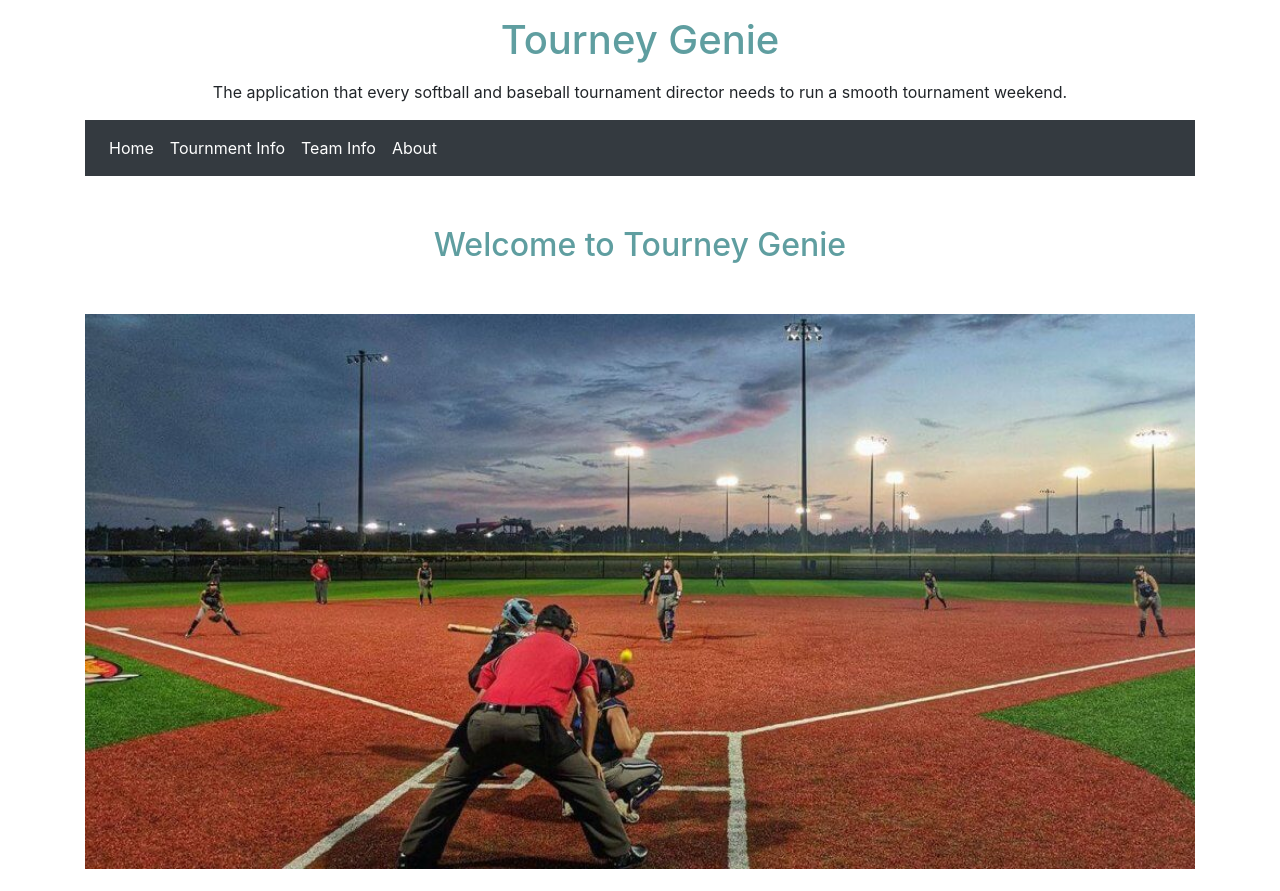
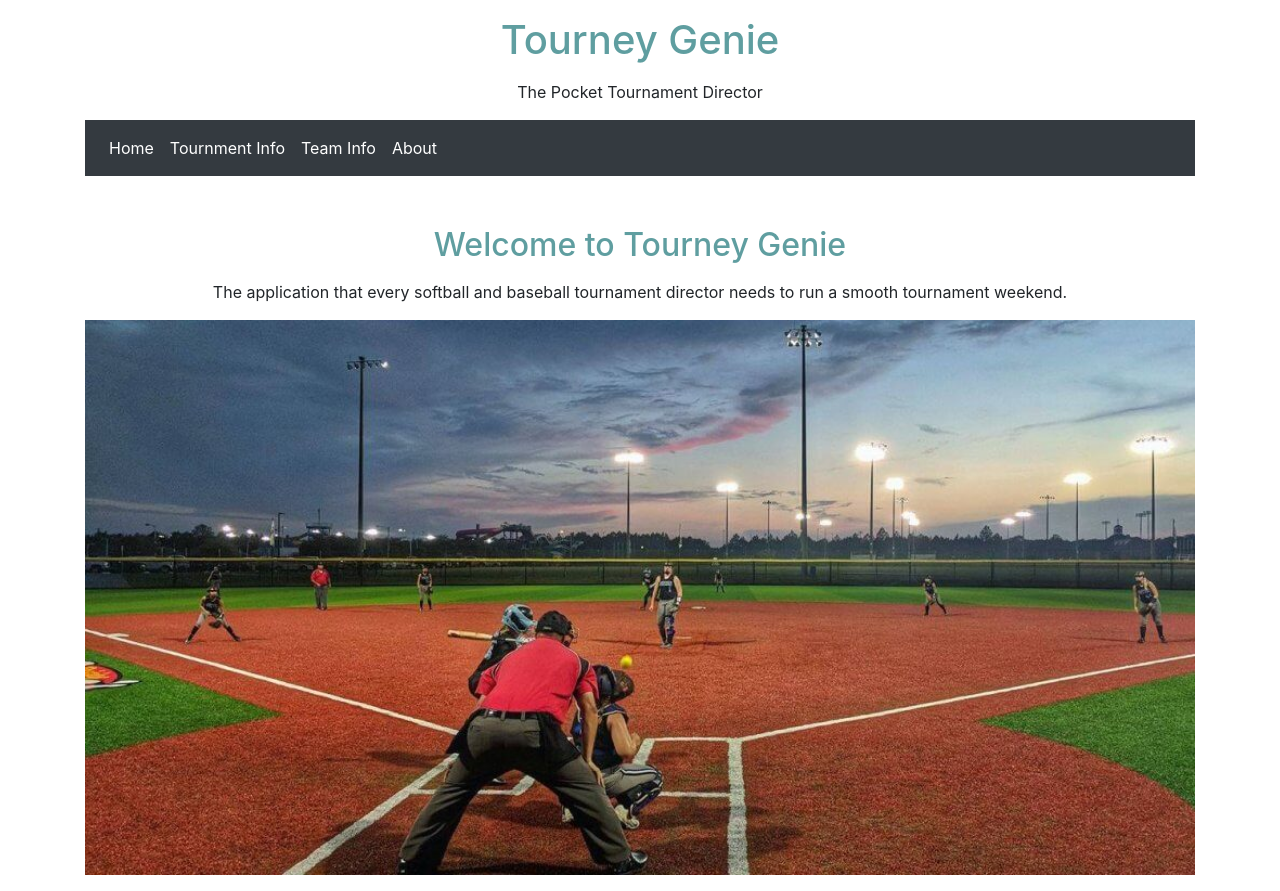
Before and after one commit to hdkarwat/tourneygenie-hdk, a React (Create React App) app: page / in a window 1280 px wide. Built offline with nearby package versions, Linux system fonts and the light colour scheme.

Commit message:
html changes

```diff
--- a/src/App.js
+++ b/src/App.js
@@ -16,7 +16,7 @@ function App() {
 
     <h1 className="m-3 d-flex justify-content-center"> Tourney Genie</h1>
 
-    <p className="m-3 d-flex justify-content-center"> The application that every softball and baseball tournament director needs to run a smooth tournament weekend.</p>
+    <p className="m-3 d-flex justify-content-center"> The Pocket Tournament Director</p>
 
     <Navigation/>
 
--- a/src/Components/Home.jsx
+++ b/src/Components/Home.jsx
@@ -9,6 +9,7 @@ export class Home extends Component {
 
             <div>
                 <h2>Welcome to Tourney Genie</h2>
+                <p className="m-3 d-flex justify-content-center"> The application that every softball and baseball tournament director needs to run a smooth tournament weekend.</p>
 
                 <p><img src="softballfieldImage.jpg" alt="Home" height="auto" width="100%"></img></p>
             </div>
--- a/src/Components/tourneycss.css
+++ b/src/Components/tourneycss.css
@@ -1,5 +1,5 @@
 h2 {
-    margin: 50px;
+    margin-top: 50px;
     color: cadetblue;
     text-align: center;
 
```
